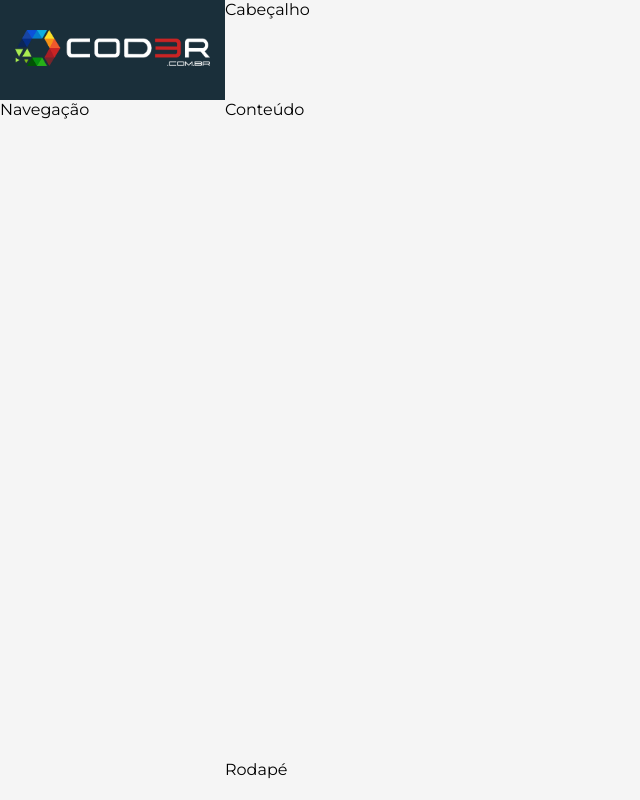
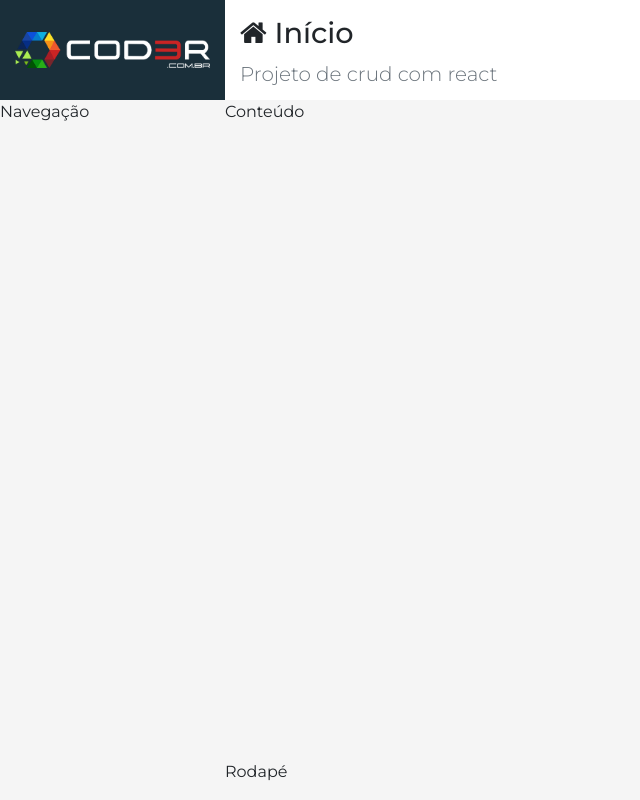
Before and after one commit to lucascs20182/crud-react-json-server, a React (Create React App) app in the folder frontend/: page / in a window 1280 px wide. Shown: the whole page, without its empty margins (0-640 px from the left). Built offline with nearby package versions, Linux system fonts and the light colour scheme.

Commit message:
iniciando implementação do componente Header

```diff
--- a/frontend/src/components/template/Header.css
+++ b/frontend/src/components/template/Header.css
@@ -0,0 +1,11 @@
+header.header {
+    background-color: #fff;
+    padding: 0 15px;
+    overflow: hidden;
+    white-space: nowrap;
+    box-shadow: var(--shadow);
+}
+
+header.header h1 {
+    font-size: 1.8em;
+}
--- a/frontend/src/components/template/Header.jsx
+++ b/frontend/src/components/template/Header.jsx
@@ -2,8 +2,11 @@
 import React from 'react'
 
 const header = props =>
-    <header className="header">
-        Cabeçalho
+    <header className="header d-none d-sm-flex flex-column">
+        <h1 className="mt-3">
+            <i className={`fa fa-${props.icon}`}></i> {props.title}
+        </h1>
+        <p className="lead text-muted">{props.subtitle}</p>
     </header>
 
 export default header
--- a/frontend/src/components/template/Main.jsx
+++ b/frontend/src/components/template/Main.jsx
@@ -5,7 +5,7 @@
 
 const main = props =>
     <React.Fragment>
-        <Header />
+        <Header {...props} />
         <main className="content">
             Conteúdo
         </main>
--- a/frontend/src/main/App.jsx
+++ b/frontend/src/main/App.jsx
@@ -1,3 +1,5 @@
+import 'bootstrap/dist/css/bootstrap.min.css'
+import 'font-awesome/css/font-awesome.min.css'
 import './App.css'
 import React from 'react'
 
@@ -10,7 +12,8 @@
     <div className="app">
         <Logo />
         <Nav />
-        <Main />
+        <Main icon="home" title="Início"
+            subtitle="Projeto de crud com react" />
         <Footer />
     </div>
 
```
Also changed, not shown: 1 other file (tests, documents, lock files or other folders).
